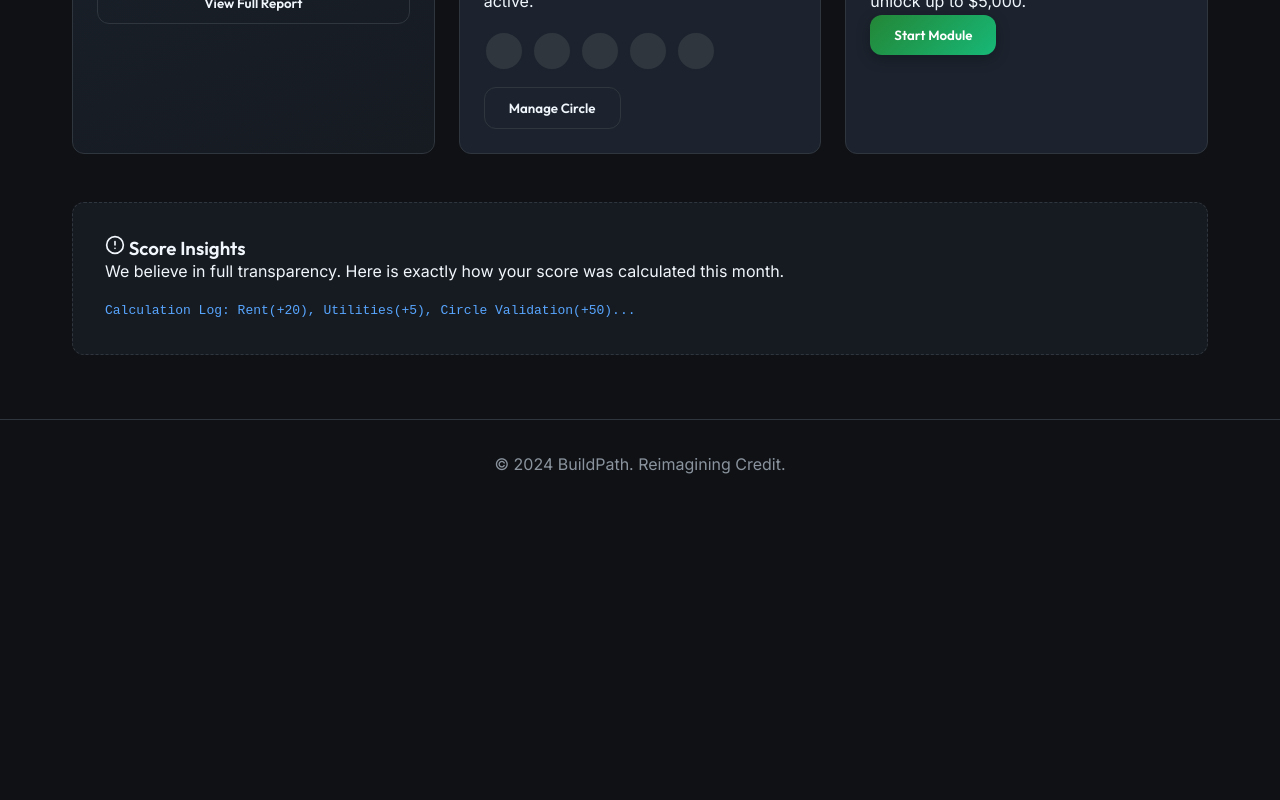
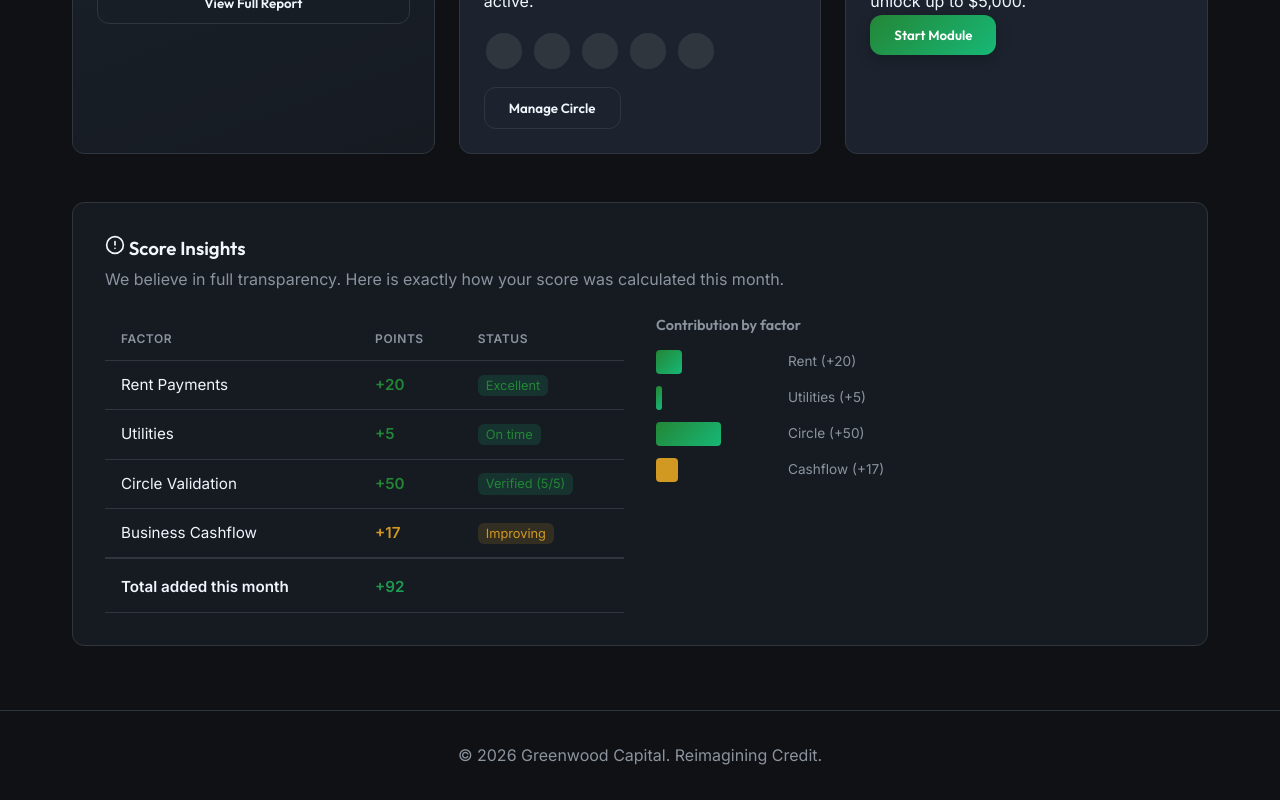
Before and after one commit to N-Pacis/greenwood-capital, a React (Vite) app: page /borrow in a window 1280 px wide. Shown: the part 596-1396 px from the top of the page. Before the commit the page ends 1105 px from the top, so only its background shows below. Built offline with nearby package versions, Linux system fonts and the light colour scheme.

Commit message:
Modified some design

```diff
--- a/src/App.jsx
+++ b/src/App.jsx
@@ -27,7 +27,7 @@ const Footer = () => (
     marginTop: 'auto'
   }}>
     <div className="container">
-      <p>&copy; 2024 BuildPath. Reimagining Credit.</p>
+      <p>&copy; 2026 Greenwood Capital. Reimagining Credit.</p>
     </div>
   </footer>
 );
--- a/src/pages/Borrow.jsx
+++ b/src/pages/Borrow.jsx
@@ -13,7 +13,7 @@ const BorrowDashboard = () => {
             <div className="dashboard-grid">
                 {/* Main Score Card */}
                 <div className="card score-card-main">
-                    <h3>BuildPath Score</h3>
+                    <h3>Greenwood Capital Score</h3>
                     <div className="score-display">
                         <span className="score-number text-gradient">742</span>
                         <span className="score-trend">+15 this month</span>
@@ -66,13 +66,74 @@ const BorrowDashboard = () => {
                 </div>
             </div>
 
-            {/* Dispute / Transparency Section */}
+            {/* Score Insights – transparent breakdown */}
             <section className="transparency-section">
                 <h3><AlertCircle size={20} /> Score Insights</h3>
                 <p>We believe in full transparency. Here is exactly how your score was calculated this month.</p>
-                {/* Placeholder for table/graph */}
-                <div className="transparency-placeholder">
-                    Calculation Log: Rent(+20), Utilities(+5), Circle Validation(+50)...
+
+                <div className="score-insights-content">
+                    <div className="score-factors-table-wrap">
+                        <table className="score-factors-table">
+                            <thead>
+                                <tr>
+                                    <th>Factor</th>
+                                    <th>Points</th>
+                                    <th>Status</th>
+                                </tr>
+                            </thead>
+                            <tbody>
+                                <tr>
+                                    <td>Rent Payments</td>
+                                    <td className="points good">+20</td>
+                                    <td><span className="badge good">Excellent</span></td>
+                                </tr>
+                                <tr>
+                                    <td>Utilities</td>
+                                    <td className="points good">+5</td>
+                                    <td><span className="badge good">On time</span></td>
+                                </tr>
+                                <tr>
+                                    <td>Circle Validation</td>
+                                    <td className="points good">+50</td>
+                                    <td><span className="badge good">Verified (5/5)</span></td>
+                                </tr>
+                                <tr>
+                                    <td>Business Cashflow</td>
+                                    <td className="points average">+17</td>
+                                    <td><span className="badge average">Improving</span></td>
+                                </tr>
+                            </tbody>
+                            <tfoot>
+                                <tr>
+                                    <td><strong>Total added this month</strong></td>
+                                    <td className="points text-gradient"><strong>+92</strong></td>
+                                    <td></td>
+                                </tr>
+                            </tfoot>
+                        </table>
+                    </div>
+
+                    <div className="score-chart-wrap">
+                        <h4>Contribution by factor</h4>
+                        <div className="score-chart">
+                            <div className="score-chart-bar" data-label="Rent Payments" style={{ '--pct': '22' }}>
+                                <span className="bar-fill" />
+                                <span className="bar-label">Rent (+20)</span>
+                            </div>
+                            <div className="score-chart-bar" data-label="Utilities" style={{ '--pct': '5' }}>
+                                <span className="bar-fill" />
+                                <span className="bar-label">Utilities (+5)</span>
+                            </div>
+                            <div className="score-chart-bar" data-label="Circle Validation" style={{ '--pct': '54' }}>
+                                <span className="bar-fill" />
+                                <span className="bar-label">Circle (+50)</span>
+                            </div>
+                            <div className="score-chart-bar" data-label="Business Cashflow" style={{ '--pct': '18' }}>
+                                <span className="bar-fill average" />
+                                <span className="bar-label">Cashflow (+17)</span>
+                            </div>
+                        </div>
+                    </div>
                 </div>
             </section>
         </div>
--- a/src/pages/Dashboard.css
+++ b/src/pages/Dashboard.css
@@ -115,13 +115,135 @@
     padding: 2rem;
     background: var(--bg-panel);
     border-radius: var(--radius-md);
-    border: 1px dashed var(--border-subtle);
+    border: 1px solid var(--border-subtle);
 }
 
-.transparency-placeholder {
-    font-family: monospace;
-    color: var(--text-accent);
-    margin-top: 1rem;
+.transparency-section h3 {
+    margin-bottom: 0.5rem;
+}
+
+.transparency-section > p {
+    color: var(--text-muted);
+    margin-bottom: 1.5rem;
+}
+
+/* Score Insights: table + chart */
+.score-insights-content {
+    display: grid;
+    grid-template-columns: 1fr 1fr;
+    gap: 2rem;
+    align-items: start;
+}
+
+.score-factors-table-wrap {
+    overflow-x: auto;
+}
+
+.score-factors-table {
+    width: 100%;
+    border-collapse: collapse;
+    font-size: 0.95rem;
+}
+
+.score-factors-table th,
+.score-factors-table td {
+    padding: 0.75rem 1rem;
+    text-align: left;
+    border-bottom: 1px solid var(--border-subtle);
+}
+
+.score-factors-table th {
+    color: var(--text-muted);
+    font-weight: 600;
+    text-transform: uppercase;
+    font-size: 0.75rem;
+    letter-spacing: 0.05em;
+}
+
+.score-factors-table tbody tr:hover {
+    background: var(--bg-card);
+}
+
+.score-factors-table .points.good {
+    color: var(--color-primary);
+    font-weight: 600;
+}
+
+.score-factors-table .points.average {
+    color: var(--color-warning);
+    font-weight: 600;
+}
+
+.score-factors-table tfoot tr {
+    border-bottom: none;
+    border-top: 2px solid var(--border-subtle);
+}
+
+.score-factors-table tfoot td {
+    padding-top: 1rem;
+}
+
+.badge {
+    font-size: 0.8rem;
+    padding: 0.2rem 0.5rem;
+    border-radius: var(--radius-sm);
+}
+
+.badge.good {
+    background: rgba(23, 184, 119, 0.15);
+    color: var(--color-primary);
+}
+
+.badge.average {
+    background: rgba(210, 153, 34, 0.15);
+    color: var(--color-warning);
+}
+
+/* Bar chart */
+.score-chart-wrap h4 {
+    margin-bottom: 1rem;
+    font-size: 0.9rem;
+    color: var(--text-muted);
+    font-weight: 600;
+}
+
+.score-chart {
+    display: flex;
+    flex-direction: column;
+    gap: 0.75rem;
+}
+
+.score-chart-bar {
+    display: grid;
+    grid-template-columns: 120px 1fr;
+    align-items: center;
+    gap: 0.75rem;
+}
+
+.score-chart-bar .bar-label {
+    font-size: 0.85rem;
+    color: var(--text-muted);
+    white-space: nowrap;
+}
+
+.score-chart-bar .bar-fill {
+    height: 24px;
+    min-width: 4px;
+    width: calc(var(--pct, 0) * 1%);
+    max-width: 100%;
+    background: var(--gradient-brand);
+    border-radius: 4px;
+    transition: width 0.4s ease;
+}
+
+.score-chart-bar .bar-fill.average {
+    background: var(--color-warning);
+}
+
+@media (max-width: 768px) {
+    .score-insights-content {
+        grid-template-columns: 1fr;
+    }
 }
 
 @media (max-width: 900px) {
--- a/src/pages/Landing.jsx
+++ b/src/pages/Landing.jsx
@@ -54,7 +54,7 @@ const Landing = () => {
             {/* The Solution Section */}
             <section className="section solution-section">
                 <div className="container">
-                    <h2 className="section-title">The BuildPath Solution</h2>
+                    <h2 className="section-title">The Greenwood Capital Solution</h2>
 
                     <div className="feature-row">
                         <div className="feature-text">
--- a/src/pages/Login.jsx
+++ b/src/pages/Login.jsx
@@ -35,7 +35,7 @@ const Login = () => {
                 <form onSubmit={handleLogin}>
                     <div className="form-group">
                         <label>Email</label>
-                        <input type="email" className="input-field" defaultValue="demo@buildpath.com" />
+                        <input type="email" className="input-field" defaultValue="demo@greenwoodcapital.com" />
                     </div>
                     <div className="form-group">
                         <label>Password</label>
```
